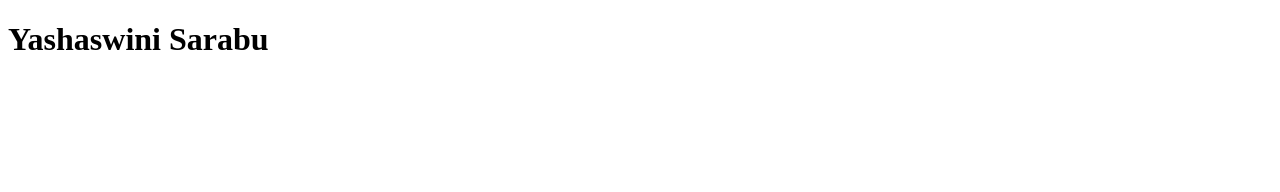
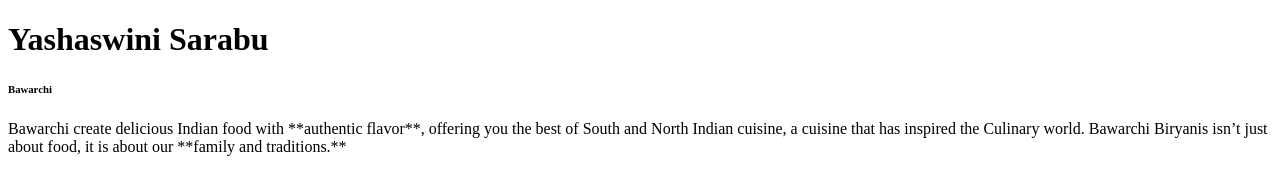
Before and after one commit to 44-563-Web-Apps-S24/44563-webapps-s24-assignment3-S571495, a plain HTML site: page index.html in a window 1280 px wide. Drawn offline with Linux system fonts and the light colour scheme.

Commit message:
added about favorite restaurent i index.html

```diff
--- a/index.html
+++ b/index.html
@@ -3,5 +3,9 @@
     <head>
         <title>First Html </title>
     </head>
-    <body><h1>Yashaswini Sarabu</h1></body>
+    <body><h1>Yashaswini Sarabu</h1>
+        <h6>Bawarchi</h6>
+        Bawarchi create delicious Indian food with **authentic flavor**, offering you the best of South and North Indian cuisine, a cuisine that has inspired the Culinary world.
+        Bawarchi Biryanis isn’t just about food, it is about our **family and traditions.**
+    </body>
 </html>
```
